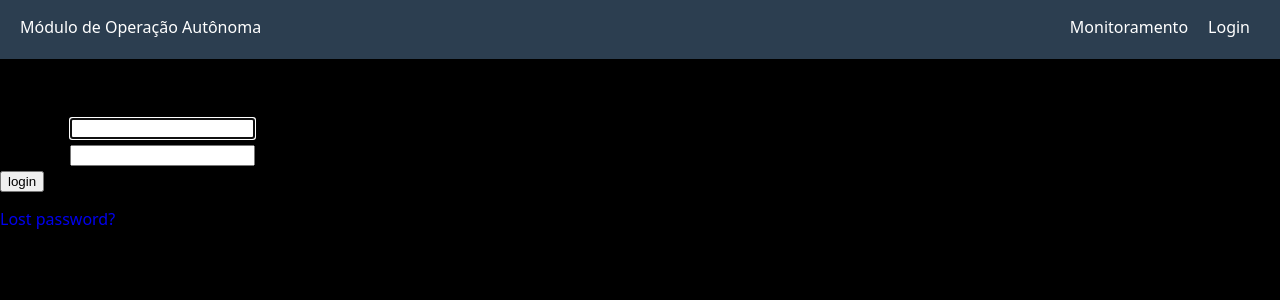
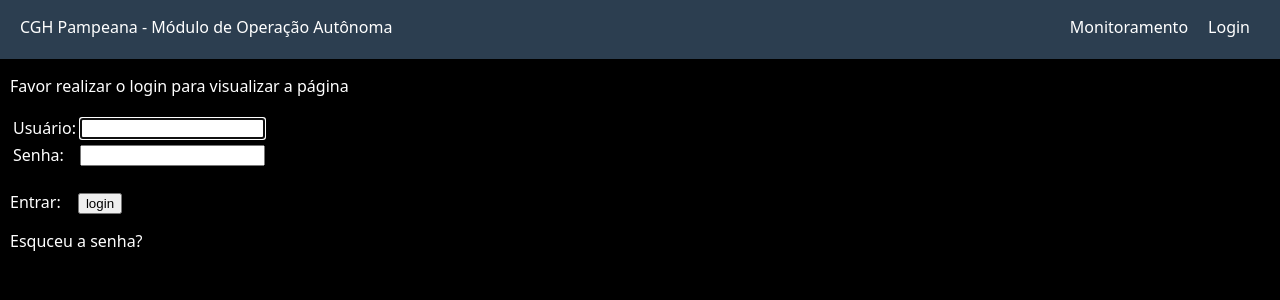
Before and after one commit to DiegoBasgal/MOA, a Django app: page /accounts/login/?next=/ocorrencias/ in a window 1280 px wide. Shown: the top 300 px of the page. Run offline with Django 3.2, Linux system fonts and the light colour scheme.

Commit message:
checkpoint front - design finalizado

```diff
--- a/interface_django/templates/base.html
+++ b/interface_django/templates/base.html
@@ -2,7 +2,7 @@
 <html lang="en">
 <head>
     <meta charset="UTF-8">
-    <title>MOA - Interface Web</title>
+    <title>MOA - PPN</title>
     <style>
         body {
             background-color: black;
@@ -74,7 +74,7 @@
 <body>
     <div>
         <header>
-            <label class="logo">Módulo de Operação Autônoma</label>
+            <label class="logo">CGH Pampeana - Módulo de Operação Autônoma</label>
             <nav>
                 <ul id="nav_bar_list">
                     <li><a href="{% url 'monitoramento'%}">Monitoramento</a></li>
@@ -82,9 +82,9 @@
                     <li><a href="{% url 'agendamentos'%}">Agendamentos</a></li>
                     <li><a href="{% url 'parametros_moa'%}">Parâmetros</a></li>
                     <li><a href="{% url 'comandos_manual'%}">Comandos Manual</a></li>
-                    <li><a href="{% url 'ocorrencias'%}">Ocorrências</a></li>
                     <li><a href="{% url 'emergencia'%}">Emergência</a></li>
                     <li><a href="{% url 'contatos'%}">Contatos</a></li>
+                    <li><a href="{% url 'ocorrencias'%}">LOGs</a></li>
                     <li class="li_user">User: {{ user.get_username }} <a href="{% url 'logout'%}?next={{request.path}}" class="user">(Logout)</a></li>
                     {% else %}
                     <li><a href="{% url 'login'%}?next={{request.path}}">Login</a></li>
--- a/interface_django/templates/comandos_manual.html
+++ b/interface_django/templates/comandos_manual.html
@@ -42,7 +42,8 @@
     <body>
         <div id="content_container">
             <h1 style="margin-bottom: 1px;">Comandos Modo Manual</h1>
-            <p style="margin-top: 15px; margin-bottom: 40px; font-size: 16px;">Página para comandos básicos no modo manual</p>
+            <p style="margin-top: 15px; margin-bottom: 1px; font-size: 16px;">Página para comandos básicos no modo manual</p>
+            <p style="margin-top: 5px; margin-bottom: 40px;">Os comandos manuais serão aceitos apenas se a unidade ou usina estiverem em modo MANUAL</p>
             <div>
                 <h2 style="margin-bottom: 20px;"><b>Comandos Gerais: </b></h3>
                 <form method='post' action='/comandos_manual/'>
--- a/interface_django/templates/emergencia.html
+++ b/interface_django/templates/emergencia.html
@@ -35,7 +35,6 @@
                 <input type="submit" value="Remover Emergência"/>
             {% else %}
                 <input type="hidden" id="codigo_emergencia" name="codigo_emergencia" value="100">
-                <a style="font-size: 16px;"><b>Acionar: </b></a>
                 <input type="submit" value="Acionar emergência (cod 100)"/>
             {% endif %}
         </form>
--- a/interface_django/templates/registration/login.html
+++ b/interface_django/templates/registration/login.html
@@ -1,20 +1,60 @@
 {% extends "base.html" %}
+{% block content %}
+<!DOCTYPE html>
+<html lang="pt-BR">
+<head>
+    <style>
+        #content_container {
+            margin: 10px;
+            font-family: system-ui, -apple-system, BlinkMacSystemFont, 'Segoe UI', Roboto, Oxygen, Ubuntu, Cantarell, 'Open Sans', 'Helvetica Neue', sans-serif
+        }
 
-{% block content %}
+        h1 {
+            color: white;
+        }
 
+        h2 {
+            color: white;
+        }
+
+        h3 {
+            color: white;
+        }
+
+        h4 {
+            color: white;
+        }
+
+        label {
+            color: white;
+        }
+
+        a {
+            color: white;
+        }
+
+        a:hover {
+          color: gray;
+        }
+
+        p {
+            color: white;
+        }
+    </style>
+</head>
+<body>
+    <div id="content_container">
       {% if form.errors %}
         <p>Your username and password didn't match. Please try again.</p>
       {% endif %}
-
       {% if next %}
         {% if user.is_authenticated %}
           <p>Your account doesn't have access to this page. To proceed,
           please login with an account that has access.</p>
         {% else %}
-      <p>Please login to see this page.</p>
+          <p>Favor realizar o login para visualizar a página</p>
         {% endif %}
       {% endif %}
-
       <form method="post" action="{% url 'login' %}">
         {% csrf_token %}
         <table>
@@ -27,11 +67,14 @@
             <td>{{ form.password }}</td>
           </tr>
         </table>
+        <br>
+        <a style="margin-right: 13px;">Entrar: </a>
         <input type="submit" value="login" />
         <input type="hidden" name="next" value="{{ next }}" />
       </form>
-
       {# Assumes you setup the password_reset view in your URLconf #}
-  <p><a href="{% url 'password_reset' %}">Lost password?</a></p>
-
+      <p><a href="{% url 'password_reset' %}">Esquceu a senha?</a></p>
+    </div>
+</body>
+</html>
 {% endblock %}
```
Also changed, not shown: interface_django/templates/novo_agendamento.html (+5 -5 lines), interface_django/templates/ocorrencias.html (+12 -9 lines), interface_django/templates/parametros_moa.html (+27 -4 lines). Lines whose indentation alone changed are shown as unchanged.
